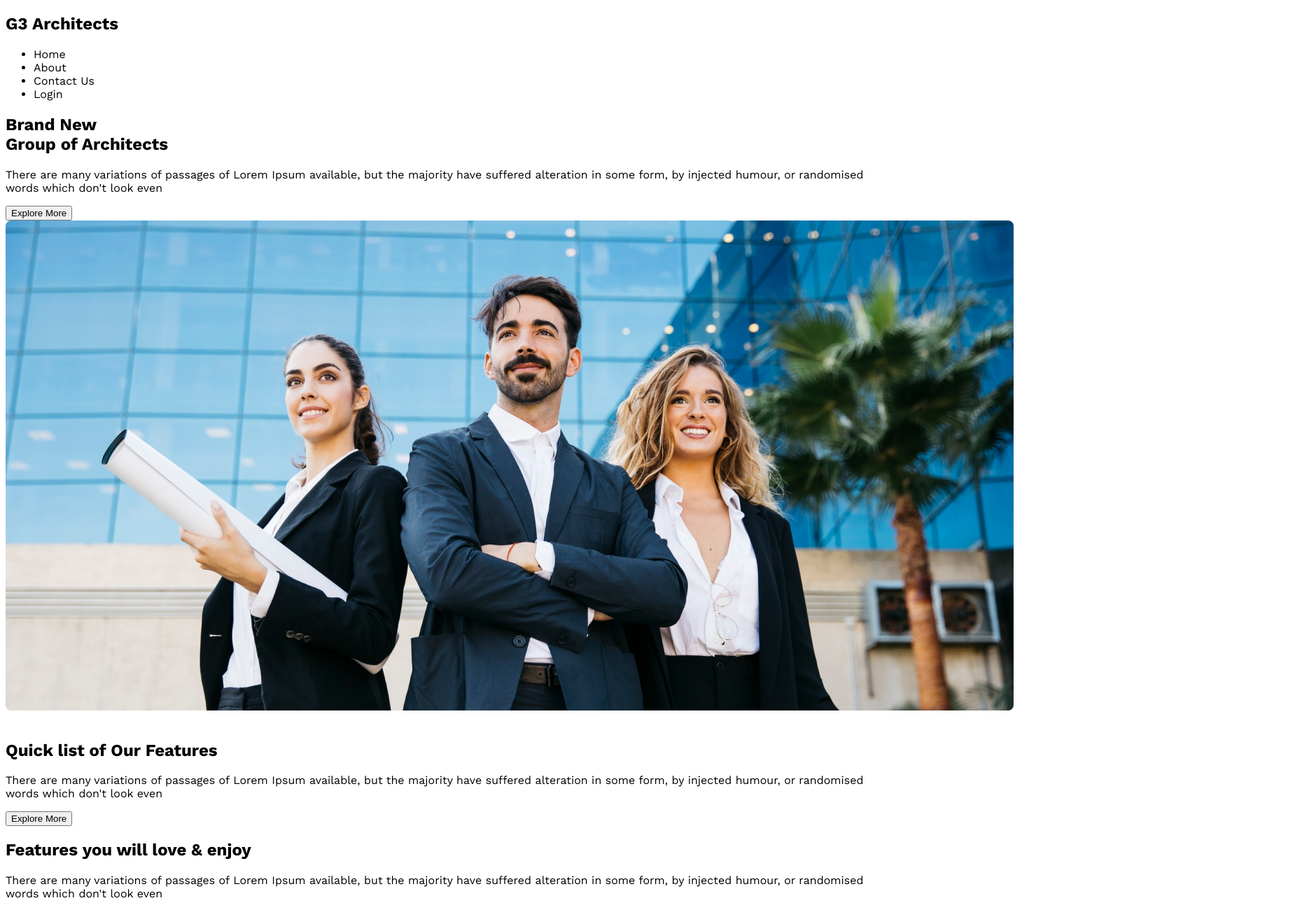
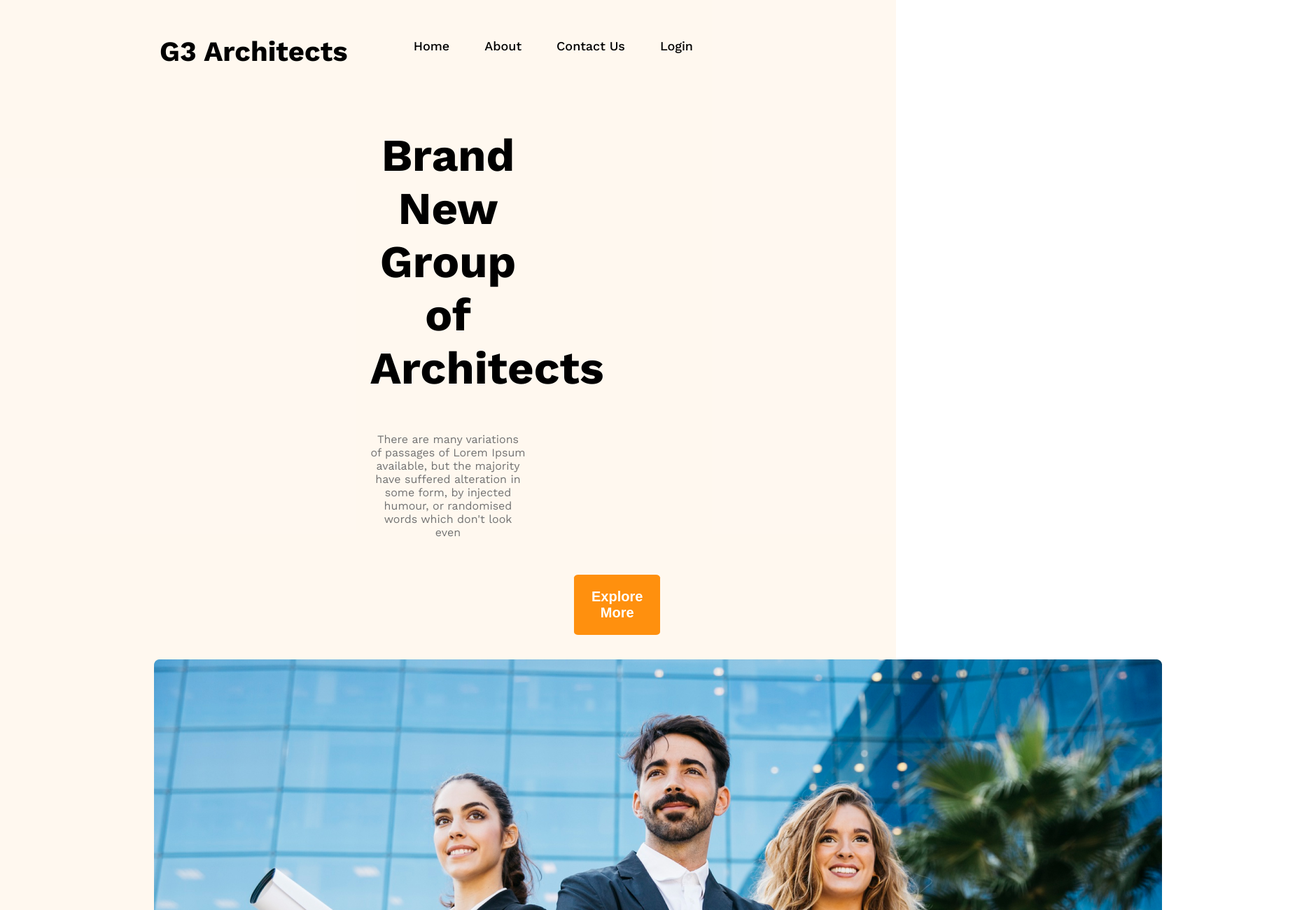
Before and after one commit to syfulsharif/architects-agency-web, a plain HTML site: page index.html in a window 1280 px wide. Shown: the top 1300 px of the page at 70% size, 1880 px wide, since content can reach past the window. Drawn offline with nearby package versions, Linux system fonts and the light colour scheme.

Commit message:
Next sectino updated

```diff
--- a/index.html
+++ b/index.html
@@ -1,13 +1,16 @@
 <!DOCTYPE html>
 <html lang="en">
+
 <head>
     <meta charset="UTF-8">
     <meta name="viewport" content="width=device-width, initial-scale=1.0">
     <link rel="stylesheet" href="stylesheet/style.css">
     <title>Architects | Agency Website</title>
 </head>
+
 <body>
     <header>
+        <section class="nav-sec">
             <nav>
                 <div class="logo">
                     <h2>G3 Architects</h2>
@@ -21,21 +24,26 @@
                     </ul>
                 </div>
             </nav>
-        <section class="hero">
             <div class="hero-text">
                 <h1>Brand New <br> Group of Architects</h1>
-                <p>There are many variations of passages of Lorem Ipsum available, but the majority have suffered alteration in some form, by injected humour, or randomised words which don't look even</p>
-                <button>Explore More</button>
+                <p>There are many variations of passages of Lorem Ipsum available, but the majority have suffered
+                    alteration in some form, by injected humour, or randomised words which don't look even</p>
+            </div>
+            <button class="explore-btn">Explore More</button> <br>
             <img src="images/banner.png" alt="">
-            </div>
         </section>
+    </header>
+    <main>
         <section class="features">
             <div class="feature-images">
-                <img src="" alt=""><img src="" alt=""><img src="" alt=""><img src="" alt="">
+                <img src="images/team1.png" alt=""><img src="images/team2.png" alt=""><img src="images/team3.png"
+                    alt=""><img src="images/team4.png" alt="">
             </div>
             <div class="feature-list">
-                <h2 class="feat-heading">Quick list of Our Features</h2>
-                <p class="feat-text">There are many variations of passages of Lorem Ipsum available, but the majority have suffered alteration in some form, by injected humour, or randomised words which don't look even</p>
+                <h2 class="feat-heading">Quick list <span id="of-our-style">of Our</span> <br> <span id="features-style">Features</span></h2>
+                <p class="feat-text">There are many variations of passages of Lorem Ipsum available, but the majority
+                    have
+                    suffered alteration in some form, by injected humour, or randomised words which don't look even</p>
                 <button class="feat-btn">Explore More</button>
             </div>
         </section>
@@ -45,22 +53,28 @@
                     <div class="vl"></div>
                     <h2>Features you will love & enjoy</h2>
                 </div>
-                <p>There are many variations of passages of Lorem Ipsum available, but the majority have suffered alteration in some form, by injected humour, or randomised words which don't look even</p>
+                <p>There are many variations of passages of Lorem Ipsum available, but the majority have suffered
+                    alteration
+                    in some form, by injected humour, or randomised words which don't look even</p>
                 <div class="feat-card">
                     <h3>Dexktop & Mobile Version</h3>
-                    <p>There are many variations of passages of Lorem Ipsum available, but the majority have suffered alteration in some form, by injected humour, or randomised...........</p>
+                    <p>There are many variations of passages of Lorem Ipsum available, but the majority have suffered
+                        alteration in some form, by injected humour, or randomised...........</p>
                 </div>
                 <div class="feat-card">
                     <h3>Super Easy to Edit</h3>
-                    <p>There are many variations of passages of Lorem Ipsum available, but the majority have suffered alteration in some form, by injected humour, or randomised...........</p>
+                    <p>There are many variations of passages of Lorem Ipsum available, but the majority have suffered
+                        alteration in some form, by injected humour, or randomised...........</p>
                 </div>
                 <div class="feat-card">
                     <h3>Drag & Drop Builder</h3>
-                    <p>There are many variations of passages of Lorem Ipsum available, but the majority have suffered alteration in some form, by injected humour, or randomised...........</p>
+                    <p>There are many variations of passages of Lorem Ipsum available, but the majority have suffered
+                        alteration in some form, by injected humour, or randomised...........</p>
                 </div>
                 <div class="feat-card">
                     <h3>Awesome Modern Design</h3>
-                    <p>There are many variations of passages of Lorem Ipsum available, but the majority have suffered alteration in some form, by injected humour, or randomised...........</p>
+                    <p>There are many variations of passages of Lorem Ipsum available, but the majority have suffered
+                        alteration in some form, by injected humour, or randomised...........</p>
                 </div>
             </div>
             <div class="feat-desc-img">
@@ -72,7 +86,9 @@
         </section>
         <section class="facts">
             <h2>Some Facts</h2>
-            <p>There are many variations of passages of Lorem Ipsum available, but the majority have suffered alteration.</p>
+            <p>There are many variations of passages of Lorem Ipsum available, but the majority have suffered
+                alteration.
+            </p>
             <div class="facts-container">
                 <div class="fact-box"></div>
                 <div class="fact-box"></div>
@@ -82,7 +98,9 @@
         </section>
         <section class="sponsors">
             <h2>Our Sponspors</h2>
-            <p>There are many variations of passages of Lorem Ipsum available, but the majority have suffered alteration.</p>
+            <p>There are many variations of passages of Lorem Ipsum available, but the majority have suffered
+                alteration.
+            </p>
             <div class="sponsor-container">
                 <img src="" alt="">
                 <img src="" alt="">
@@ -91,10 +109,13 @@
                 <img src="" alt="">
             </div>
         </section>
-    </header>
+    </main>
+
+
     <footer>
         <p>All rights reserved copyright@2023 startup landing page design</p>
     </footer>
 
 </body>
+
 </html>
--- a/stylesheet/style.css
+++ b/stylesheet/style.css
@@ -1,5 +1,136 @@
-@import url('https://fonts.googleapis.com/css2?family=Poppins:wght@500&family=Titillium+Web:wght@600&family=Work+Sans:wght@400;500;600;700&display=swap');
+@import url("https://fonts.googleapis.com/css2?family=Poppins:wght@500&family=Titillium+Web:wght@600&family=Work+Sans:wght@400;500;600;700&display=swap");
 
+/* Body */
 body {
-    font-family: 'Work Sans', sans-serif;
+  font-family: "Work Sans", sans-serif;
+  margin: 0;
+  padding: 0;
 }
+
+/* Nav Styles */
+.nav-sec {
+  background-color: #ff900e10;
+}
+nav {
+  margin-bottom: 50px;
+  display: flex;
+  justify-content: space-between;
+  align-items: center;
+}
+.nav-menu {
+  margin-right: 240px;
+}
+
+.logo h2 {
+  font-weight: 700;
+  font-size: 40px;
+  margin-left: 228px;
+  margin-top: 50px;
+}
+
+.nav-menu ul {
+  display: flex;
+  justify-content: space-between;
+  list-style: none;
+  align-items: center;
+}
+
+.nav-menu ul li {
+  margin-right: 50px;
+  font-size: 18px;
+  font-weight: 500;
+}
+
+.hero-text {
+  padding-left: 529px;
+  padding-right: 529px;
+}
+
+.hero-text h1 {
+  text-align: center;
+  font-size: 65px;
+}
+
+.hero-text p {
+  text-align: center;
+  color: #727272;
+}
+
+.explore-btn {
+  margin-left: 820px;
+  margin-right: 820px;
+  padding: 25px;
+  padding-right: 25px;
+  padding-top: 20px;
+  padding-bottom: 20px;
+  background-color: #ff900e;
+  color: #ffffff;
+  font-size: 20px;
+  font-weight: 600;
+  border: none;
+  border-radius: 5%;
+  margin-top: 35px;
+  margin-bottom: 35px;
+}
+
+.nav-sec img {
+  width: 1440px;
+  height: 700px;
+  padding-left: 220px;
+  padding-right: 220px;
+  margin-bottom: 45px;
+}
+
+/* Features section */
+.features {
+  display: flex;
+  margin-left: 300px;
+  margin-right: 300px;
+}
+.feature-images {
+  width: 50%;
+  display: grid;
+  grid-template-columns: repeat(2, 1fr);
+  grid-column-gap: 20px;
+  grid-row-gap: 20px;
+}
+
+.feature-images img {
+  width: 342px;
+  height: 342px;
+}
+
+.feature-list {
+  padding: 90px;
+  width: 50%;
+  margin-top: 150px;
+}
+
+.feat-heading {
+  font-size: 45px;
+  font-weight: 400;
+}
+
+#of-our-style {
+  font-weight: bold;
+}
+
+#features-style {
+  color: #FF900E;
+  font-weight: 700;
+}
+
+.feat-text {
+  color: #727272;
+  margin-bottom: 30px;
+}
+
+.feat-btn {
+  background-color: #ff900e;
+  color: #ffffff;
+  font-size: 20px;
+  font-weight: 600;
+  border: none;
+  border-radius: 5%;
+  padding: 20px;
+}
```
Also changed, not shown: images/team1.png (added), images/team2.png (added), images/team3.png (added), images/team4.png (added). Lines whose indentation alone changed are shown as unchanged.
